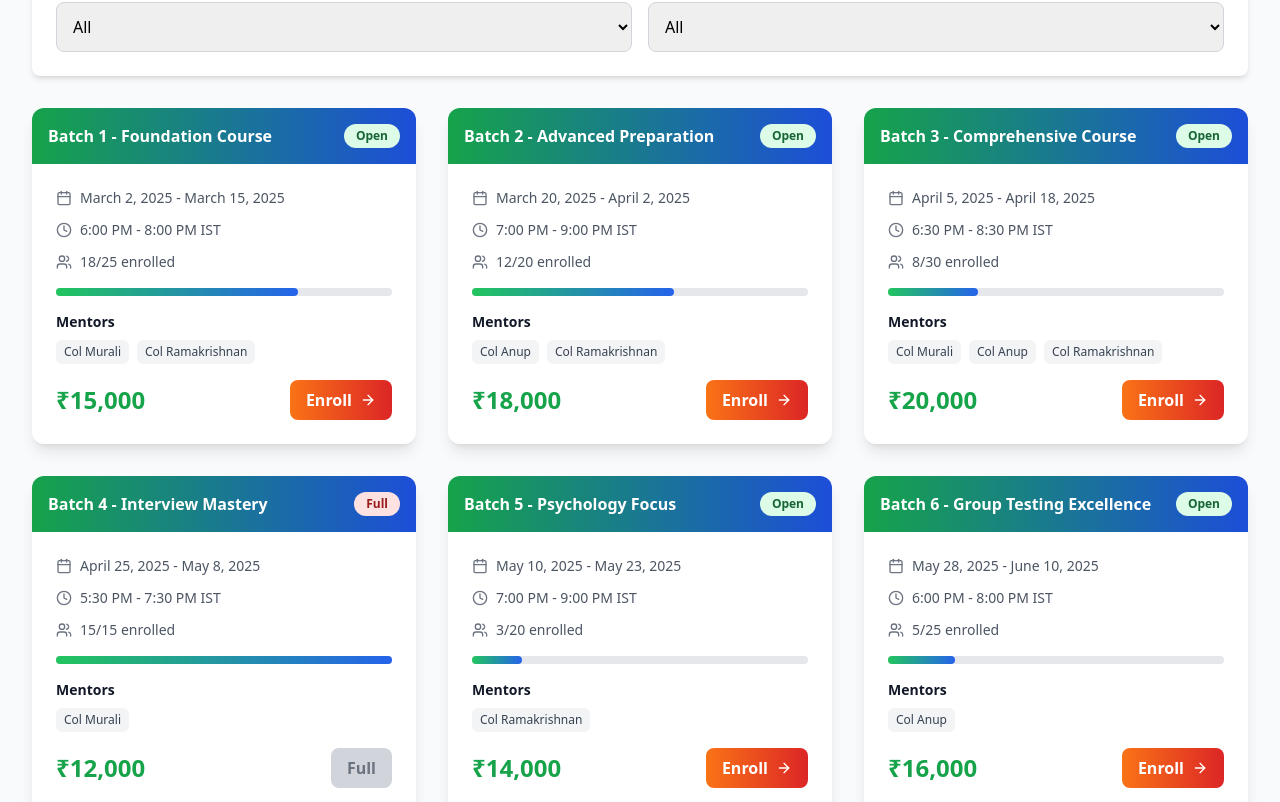
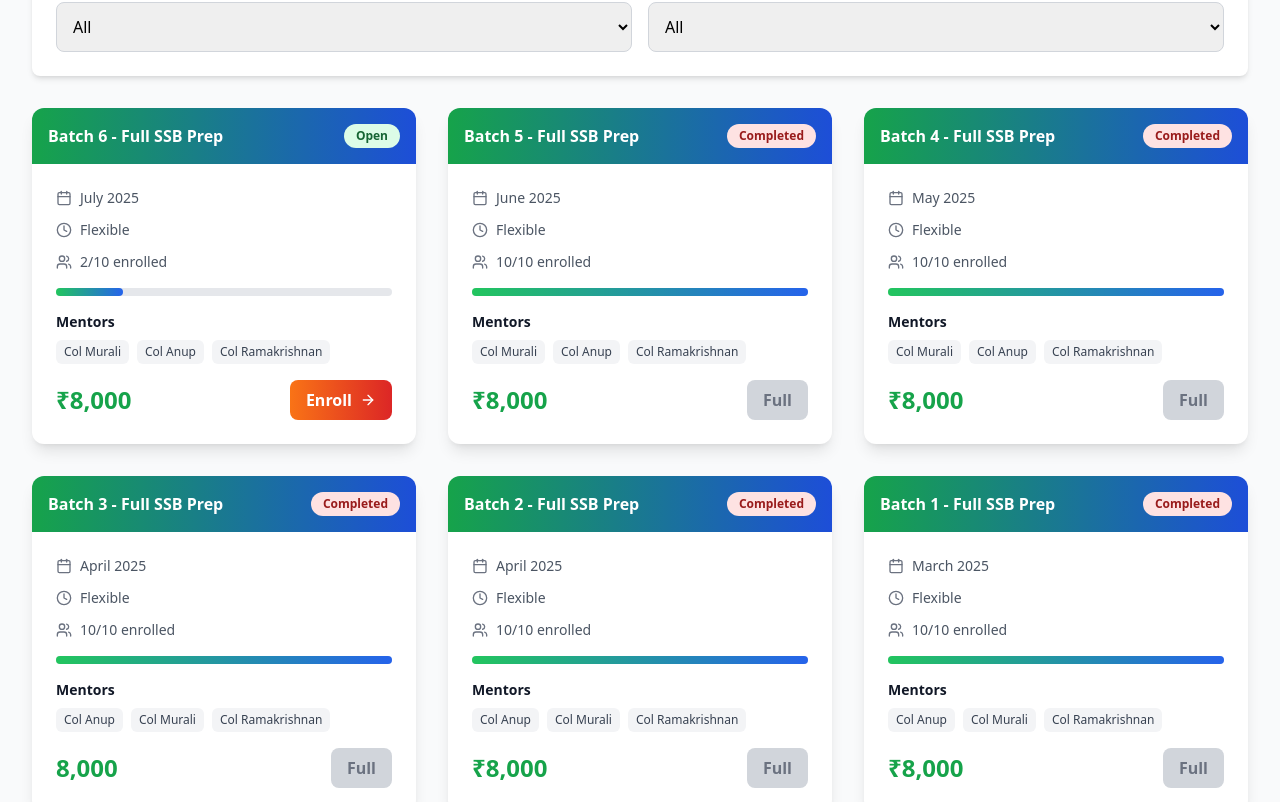
Before and after one commit to mahinanup/trinityssbmentorship, a React (Vite) app: page /batches in a window 1280 px wide. Shown: the part 378-1180 px from the top of the page. Built offline with nearby package versions, Linux system fonts and the light colour scheme.

Commit message:
updated batches

```diff
--- a/src/pages/Batches.tsx
+++ b/src/pages/Batches.tsx
@@ -8,92 +8,92 @@ const Batches = () => {
 
   const batches = [
     {
-      id: 1,
-      title: 'Batch 1 - Foundation Course',
-      startDate: 'March 2, 2025',
-      endDate: 'March 15, 2025',
+      id: 6,
+      title: 'Batch 6 - Full SSB Prep',
+      startDate: 'July 10, 2025',
+      endDate: 'July 23, 2025',
       duration: '12 Days',
-      timing: '6:00 PM - 8:00 PM IST',
-      mentors: ['Col Murali', 'Col Ramakrishnan'],
-      seats: 25,
-      enrolled: 18,
-      price: '₹15,000',
-      month: 'March',
+      timing: 'Flexible',
+      mentors: ['Col Murali', 'Col Anup', 'Col Ramakrishnan'],
+      seats: 10,
+      enrolled: 2,
+      price: '₹8,000',
+      month: 'July',
       status: 'Open',
     },
     {
-      id: 2,
-      title: 'Batch 2 - Advanced Preparation',
-      startDate: 'March 20, 2025',
-      endDate: 'April 2, 2025',
+      id: 5,
+      title: 'Batch 5 - Full SSB Prep',
+      startDate: 'June 10, 2025',
+      endDate: 'June 23, 2025',
       duration: '12 Days',
-      timing: '7:00 PM - 9:00 PM IST',
-      mentors: ['Col Anup', 'Col Ramakrishnan'],
-      seats: 20,
-      enrolled: 12,
-      price: '₹18,000',
-      month: 'March',
-      status: 'Open',
+      timing: 'Flexible',
+      mentors: ['Col Murali', 'Col Anup', 'Col Ramakrishnan'],
+      seats: 10,
+      enrolled: 10,
+      price: '₹8,000',
+      month: 'June',
+      status: 'Completed',
+    },
+    {
+      id: 4,
+      title: 'Batch 4 - Full SSB Prep',
+      startDate: 'May 10, 2025',
+      endDate: 'May 23, 2025',
+      duration: '12 Days',
+      timing: 'Flexible',
+      mentors: ['Col Murali', 'Col Anup', 'Col Ramakrishnan'],
+      seats: 10,
+      enrolled: 10,
+      price: '₹8,000',
+      month: 'May',
+      status: 'Completed',
     },
     {
       id: 3,
-      title: 'Batch 3 - Comprehensive Course',
-      startDate: 'April 5, 2025',
-      endDate: 'April 18, 2025',
-      duration: '12 Days',
-      timing: '6:30 PM - 8:30 PM IST',
-      mentors: ['Col Murali', 'Col Anup', 'Col Ramakrishnan'],
-      seats: 30,
-      enrolled: 8,
-      price: '₹20,000',
-      month: 'April',
-      status: 'Open',
-    },
-    {
-      id: 4,
-      title: 'Batch 4 - Interview Mastery',
+      title: 'Batch 3 - Full SSB Prep',
       startDate: 'April 25, 2025',
       endDate: 'May 8, 2025',
       duration: '12 Days',
-      timing: '5:30 PM - 7:30 PM IST',
-      mentors: ['Col Murali'],
-      seats: 15,
-      enrolled: 15,
-      price: '₹12,000',
+      timing: 'Flexible',
+      mentors: ['Col Anup', 'Col Murali', 'Col Ramakrishnan'],
+      seats: 10,
+      enrolled: 10,
+      price: '8,000',
       month: 'April',
-      status: 'Full',
+      status: 'Completed',
     },
     {
-      id: 5,
-      title: 'Batch 5 - Psychology Focus',
-      startDate: 'May 10, 2025',
-      endDate: 'May 23, 2025',
+      id: 2,
+      title: 'Batch 2 - Full SSB Prep',
+      startDate: 'April 10, 2025',
+      endDate: 'April 23, 2025',
       duration: '12 Days',
-      timing: '7:00 PM - 9:00 PM IST',
-      mentors: ['Col Ramakrishnan'],
-      seats: 20,
-      enrolled: 3,
-      price: '₹14,000',
-      month: 'May',
-      status: 'Open',
+      timing: 'Flexible',
+      mentors: ['Col Anup', 'Col Murali', 'Col Ramakrishnan'],
+      seats: 10,
+      enrolled: 10,
+      price: '₹8,000',
+      month: 'April',
+      status: 'Completed',
     },
     {
-      id: 6,
-      title: 'Batch 6 - Group Testing Excellence',
-      startDate: 'May 28, 2025',
-      endDate: 'June 10, 2025',
+      id: 1,
+      title: 'Batch 1 - Full SSB Prep',
+      startDate: 'March 10, 2025',
+      endDate: 'March 23, 2025',
       duration: '12 Days',
-      timing: '6:00 PM - 8:00 PM IST',
-      mentors: ['Col Anup'],
-      seats: 25,
-      enrolled: 5,
-      price: '₹16,000',
-      month: 'May',
-      status: 'Open',
+      timing: 'Flexible',
+      mentors: ['Col Anup', 'Col Murali', 'Col Ramakrishnan'],
+      seats: 10,
+      enrolled: 10,
+      price: '₹8,000',
+      month: 'March',
+      status: 'Completed',
     },
   ];
 
-  const months = ['All', 'March', 'April', 'May'];
+  const months = ['All', 'January', 'Febuary','March', 'April', 'May', 'June','July','August', 'September', 'October', 'November', 'December'];
   const mentors = ['All', 'Col Murali', 'Col Ramakrishnan', 'Col Anup'];
 
   const filteredBatches = batches.filter(batch => {
@@ -175,7 +175,7 @@ const Batches = () => {
                 <div className="flex items-center space-x-2 mb-3">
                   <Calendar className="h-4 w-4 text-gray-500" />
                   <span className="text-sm text-gray-600">
-                    {batch.startDate} - {batch.endDate}
+                        {batch.month} {new Date(batch.startDate).getFullYear()}
                   </span>
                 </div>
 
--- a/src/pages/Enroll.tsx
+++ b/src/pages/Enroll.tsx
@@ -17,12 +17,7 @@ const Enroll = () => {
   });
 
   const batches = [
-    { id: '1', title: 'Batch 1 - Foundation Course', price: '₹15,000', dates: 'March 2-15, 2025' },
-    { id: '2', title: 'Batch 2 - Advanced Preparation', price: '₹18,000', dates: 'March 20 - April 2, 2025' },
-    { id: '3', title: 'Batch 3 - Comprehensive Course', price: '₹20,000', dates: 'April 5-18, 2025' },
-    { id: '4', title: 'Batch 4 - Interview Mastery', price: '₹12,000', dates: 'April 25 - May 8, 2025' },
-    { id: '5', title: 'Batch 5 - Psychology Focus', price: '₹14,000', dates: 'May 10-23, 2025' },
-    { id: '6', title: 'Batch 6 - Group Testing Excellence', price: '₹16,000', dates: 'May 28 - June 10, 2025' },
+ { id: '6', title: 'Batch 6 - Full SSB Prep', price: '₹8,000', dates: 'July 2025' },
   ];
 
   useEffect(() => {
@@ -180,7 +175,7 @@ const Enroll = () => {
                   >
                     <option value="">Choose a batch</option>
                     {batches.map(batch => (
-                      <option key={batch.id} value={batch.id}>
+ <option key={batch.id} value={batch.id}>
                         {batch.title} - {batch.dates} ({batch.price})
                       </option>
                     ))}
```
